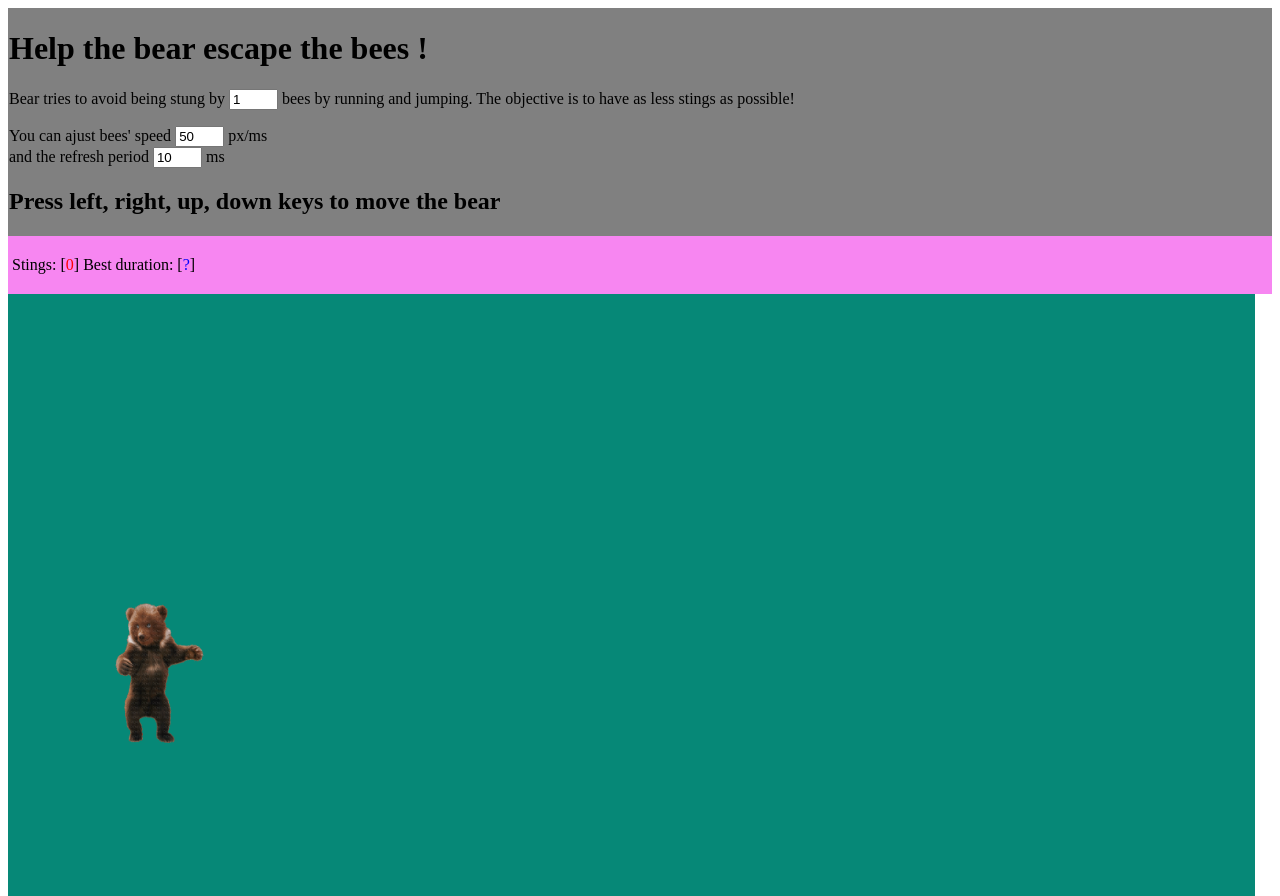
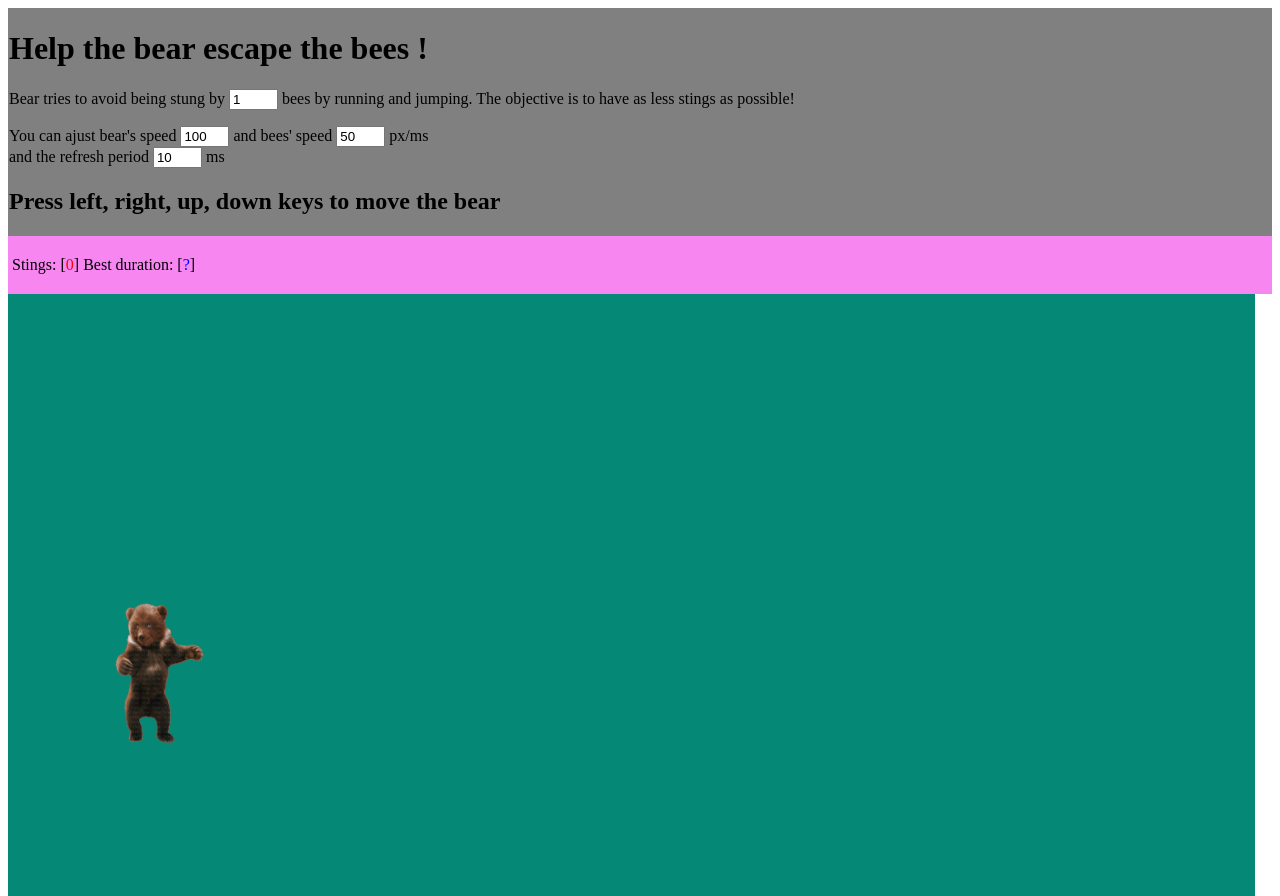
Before and after one commit to as2038/Lab2, a website: page index.html in a window 1280 px wide. Drawn offline with Linux system fonts and the light colour scheme.

Commit message:
Made bear speed adjustable.

```diff
--- a/game.js
+++ b/game.js
@@ -32,6 +32,10 @@ function Bear () {
 		if (this.y < 0) this.y = 0;
 		if (this.y > h - ih) this.y = h - ih;
 	};
+
+	this.setSpeed = function (e) {
+		this.dBear = e;
+	}
 }
 
 function start() {
--- a/index.html
+++ b/index.html
@@ -21,7 +21,7 @@
     <div id="title">
         <h1>Help the bear escape the bees !</h1>
         <p>Bear tries to avoid being stung by <input type="text" id="nbBees" value="1" size="3"> bees by running and jumping. The objective is to have as less stings as possible!</p>
-        <p>You can ajust bees' speed <input type="text" id="speedBees" value="50" size="3"> px/ms <br> and the refresh period <input type="text" id="periodTimer" value="10" size="3"> ms </p>
+        <p>You can ajust bear's speed <input type="text" id="dBear" value="100"  size="3" onchange="bear.setSpeed(value)"> and bees' speed <input type="text" id="speedBees" value="50" size="3"> px/ms <br> and the refresh period <input type="text" id="periodTimer" value="10" size="3"> ms </p>
         <h2>Press left, right, up, down keys to move the bear</h2>
     </div>
 
```
